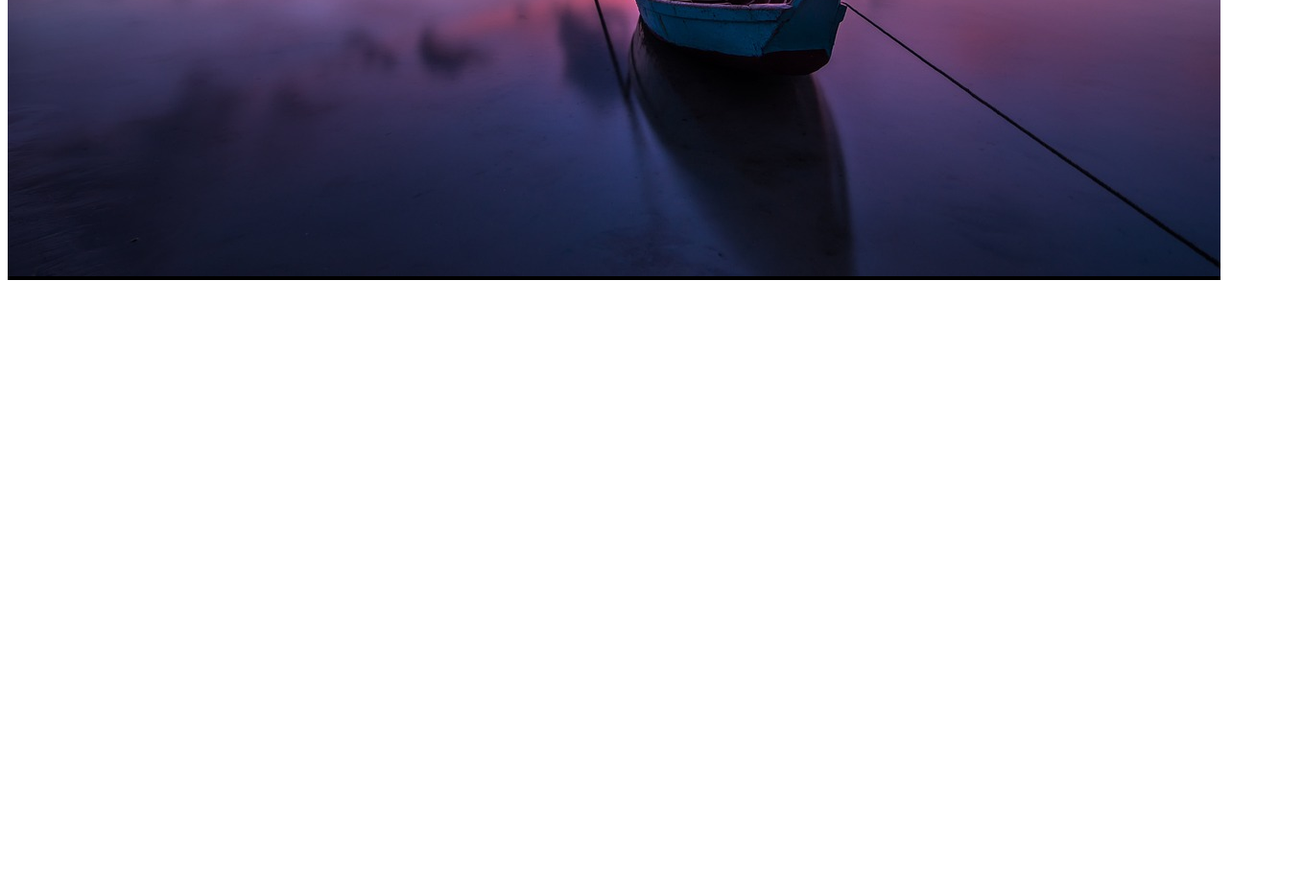
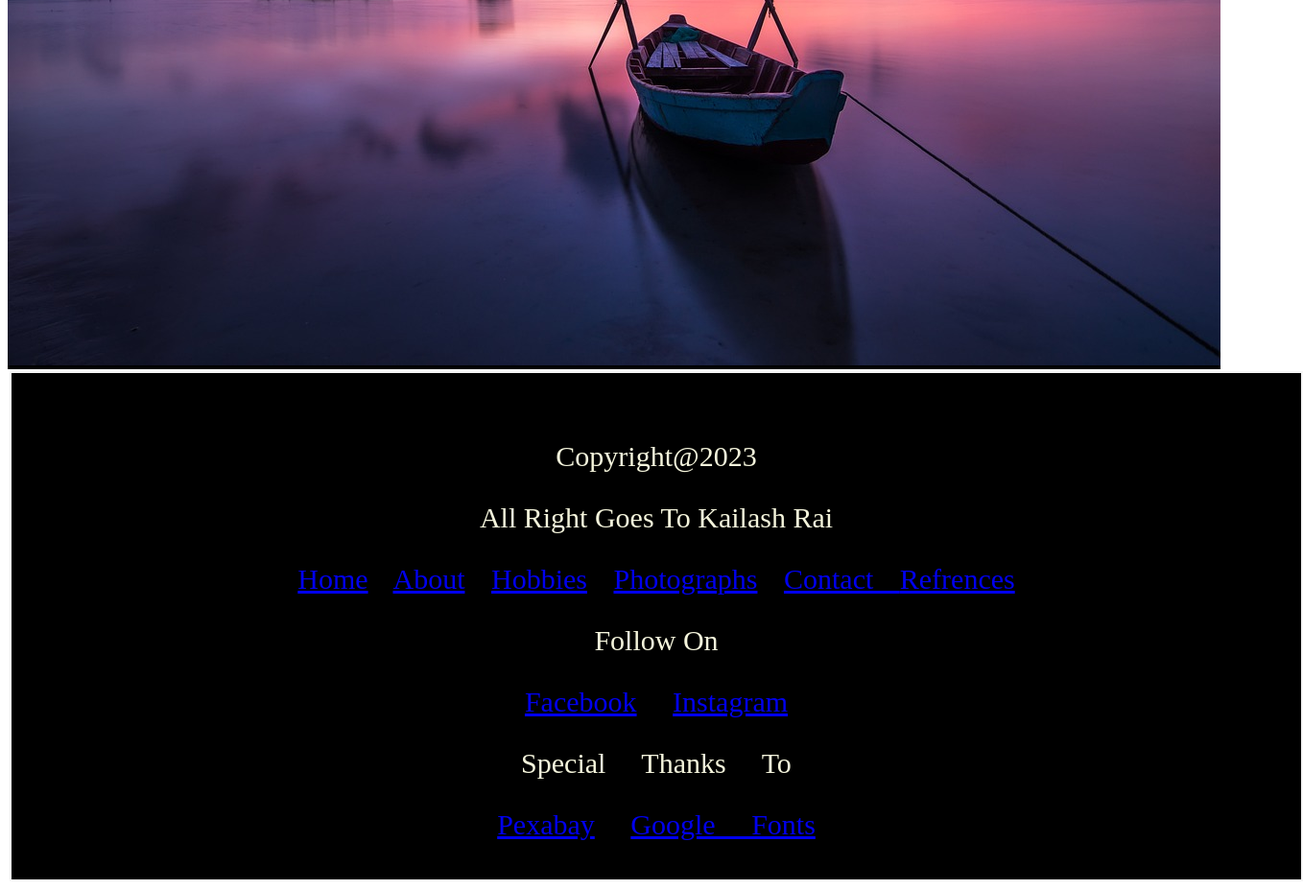
Before and after one commit to kailash606/web-technology, a plain HTML site: page portfolio/refrences.html in a window 1280 px wide. Shown: the part 1212-2139 px from the top of the page at 96% size, 1358 px wide, since content can reach past the window. Before the commit the page ends 1512 px from the top, so only its background shows below. Drawn offline with Linux system fonts and the light colour scheme; a web font is replaced by a local one.

Commit message:
modified refrences

```diff
--- a/portfolio/css/photographs.css
+++ b/portfolio/css/photographs.css
@@ -40,7 +40,7 @@ padding: 10px;
 .h1{
     width: 100%;
     text-transform: capitalize;
-    color: rgb(217, 238, 231);
+    color: rgb(215, 227, 221);
     word-spacing:20px;
     margin-left: 20%;
 
@@ -50,6 +50,8 @@ padding: 10px;
 * {
 
     width: 100%;
+    overflow-x: hidden;
+    background-color: black;
 
 
     box-sizing:border-box}
@@ -61,6 +63,7 @@ padding: 10px;
   position: relative;
   margin: auto;
   background-color: black;
+
 }
 
 /* Hide the images by default */
@@ -99,7 +102,7 @@ padding: 10px;
 /* Caption text */
 .text {
   color: #f2f2f2;
-  font-size: 15px;
+  font-size: 30px;
   padding: 8px 12px;
   position: absolute;
   bottom: 8px;
--- a/portfolio/css/refrences.css
+++ b/portfolio/css/refrences.css
@@ -59,3 +59,23 @@ a:hover {
     font-size: 30px;
     text-transform: uppercase;
 }
+.footer{
+    width: 100%;
+      background-color: black;
+      color: beige;
+      margin: 2px;
+      padding: 40px;
+      text-transform: capitalize;
+      font-size: 30px;
+      text-align: center;
+      border: 2px solid whitesmoke;
+
+    }
+    .class{
+      word-spacing: 20px;
+      font-size: 30px;
+    }
+    .follow{
+      word-spacing: 30px;
+      font-size: 30px;
+    }
--- a/portfolio/refrences.html
+++ b/portfolio/refrences.html
@@ -33,7 +33,7 @@
     <div class="thanks">
         <div class="h1">
             <h1>
-                this website is create by kailash rai(kailash606).
+                This website is created by Kailash Rai (kailash606).
             </h1>
             </div>
         <div class="text">
@@ -49,5 +49,28 @@
         <img src="photos/sunrise.jpg" alt="sunrise">
         </div>
     </div>
+    <div class="footer">
+        <footer>
+            <p>copyright@2023</p>
+            <p>all right goes to kailash rai</p>
+            <div class="class">
+            <a href="home.html">home</a>
+            <a href="index.html">about</a>
+            <a href="hobbies.html">hobbies</a>
+            <a href="photographs.html">photographs</a>
+            <a href="contact.html">contact </a>
+            <a href="refrences.html">refrences</a>
+            </div>
+
+            <p>follow on</p>
+            <div class="follow">
+            <a href="https://www.facebook.com/profile.php?id=100064448093682">facebook</a>
+            <a href="https://www.instagram.com/kailashbantwa/">instagram</a>
+            <p>special thanks to</p>
+            <a href="https://www.pexels.com/">pexabay</a>
+            <a href="https://fonts.google.com/"> google fonts</a>
+            </div>
+        </footer>
+    </div>
 </body>
 </html>
```
